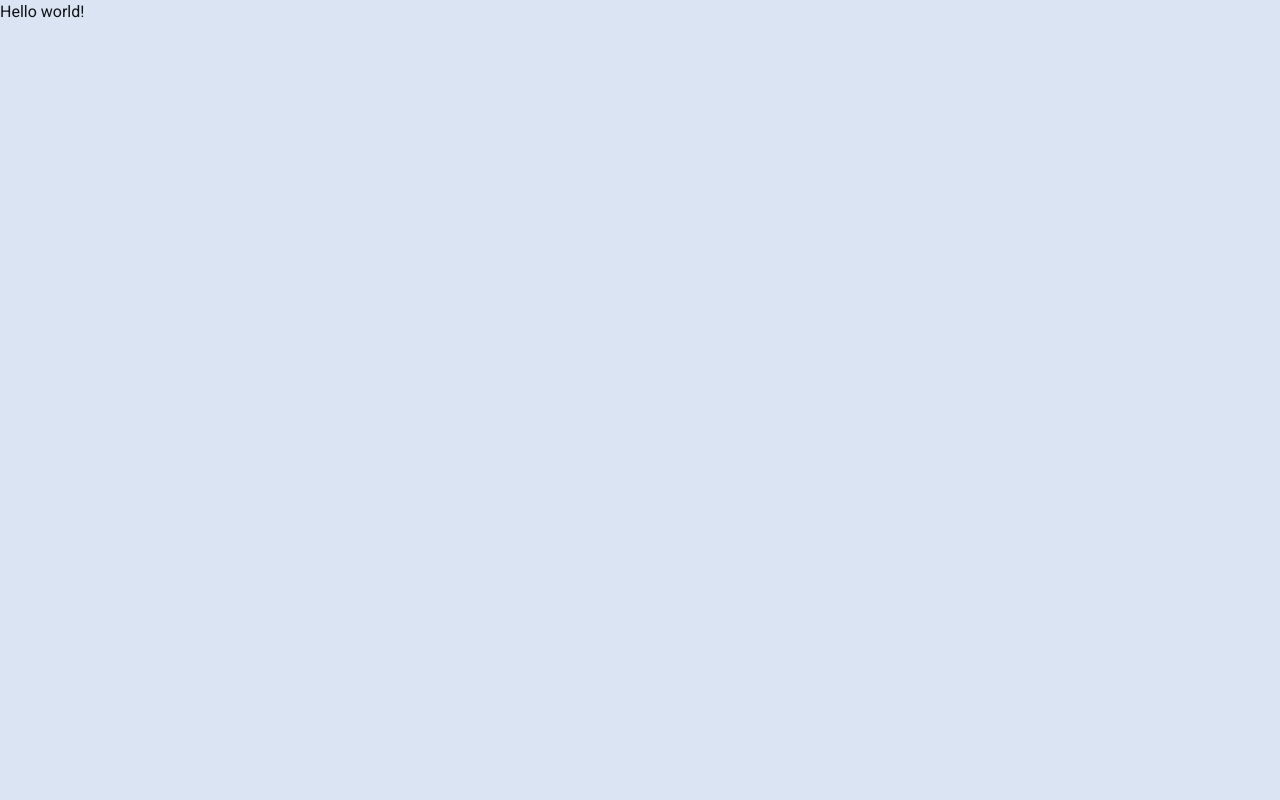
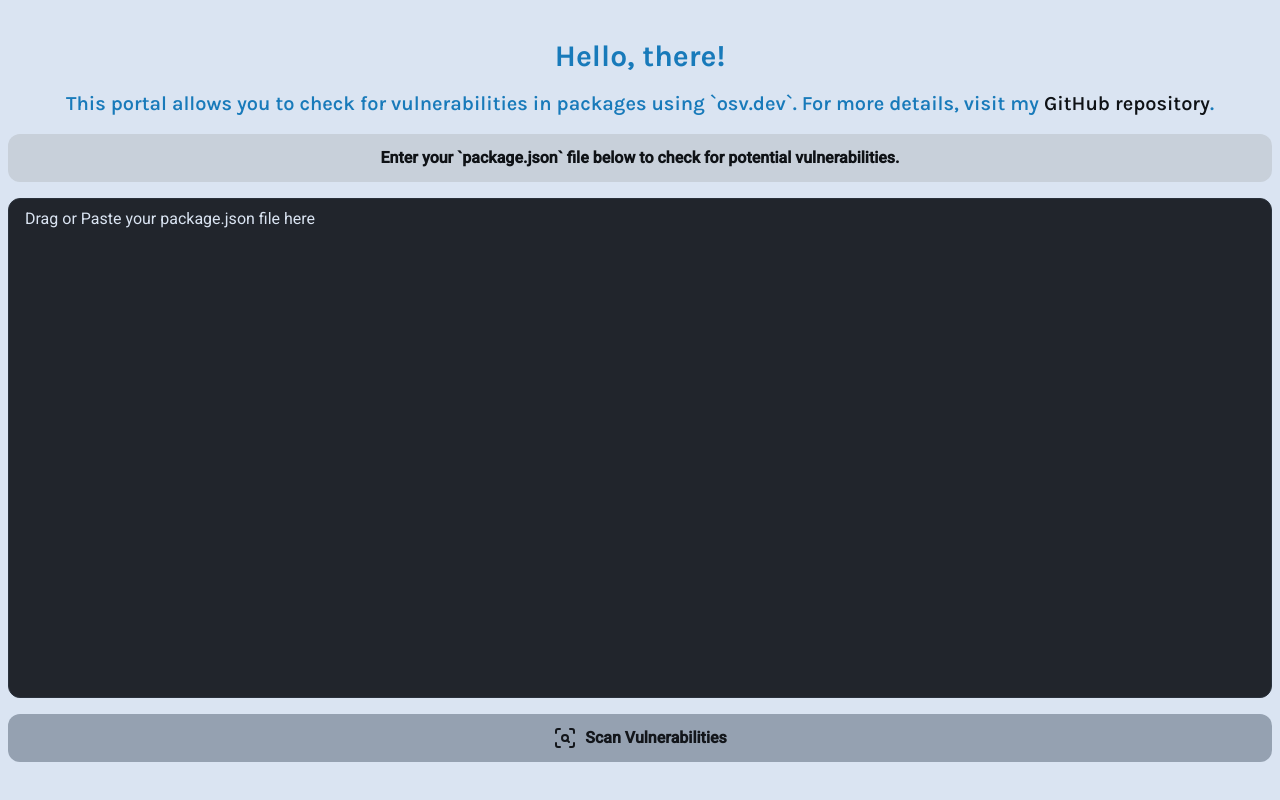
Before and after one commit to fernandoors/ms-vulnerabilities-check, a Next.js app: page / in a window 1280 px wide. Built offline with nearby package versions, Linux system fonts and the light colour scheme.

Commit message:
feat: create minimum UI to get the user data

```diff
--- a/src/app/page.tsx
+++ b/src/app/page.tsx
@@ -1,7 +1,31 @@
-export default function Home() {
-  return (
-    <main>
-      <div>Hello world!</div>
-    </main>
-  );
+import { VulnerabilityForm } from "@/modules/VulnerabilityForm/VulnerabilityForm";
+
+export default async function Home() {
+    return (
+        <main className="flex px-2 flex-col gap-4 items-center justify-center h-screen">
+            <h1 className="text-blue font-heading font-bold text-3xl">
+                Hello, there!
+            </h1>
+            <h1 className="text-blue font-heading font-semibold text-xl">
+                This portal allows you to check for vulnerabilities in packages
+                using `osv.dev`. For more details, visit my{" "}
+                <a
+                    className="text-gray-900 font-heading font-semibold"
+                    href="https://github.com/fernandoors/ms-vulnerabilities-check"
+                    target="_blank"
+                    rel="noopener noreferrer"
+                >
+                    GitHub repository
+                </a>
+                .
+            </h1>
+            <p className="text-gray-900 flex items-center justify-center rounded-xl font-bold px-5 h-12 bg-gray-200 w-full ">
+                Enter your `package.json` file below to check for potential
+                vulnerabilities.
+            </p>
+            <section className="w-full">
+                <VulnerabilityForm />
+            </section>
+        </main>
+    );
 }
```
